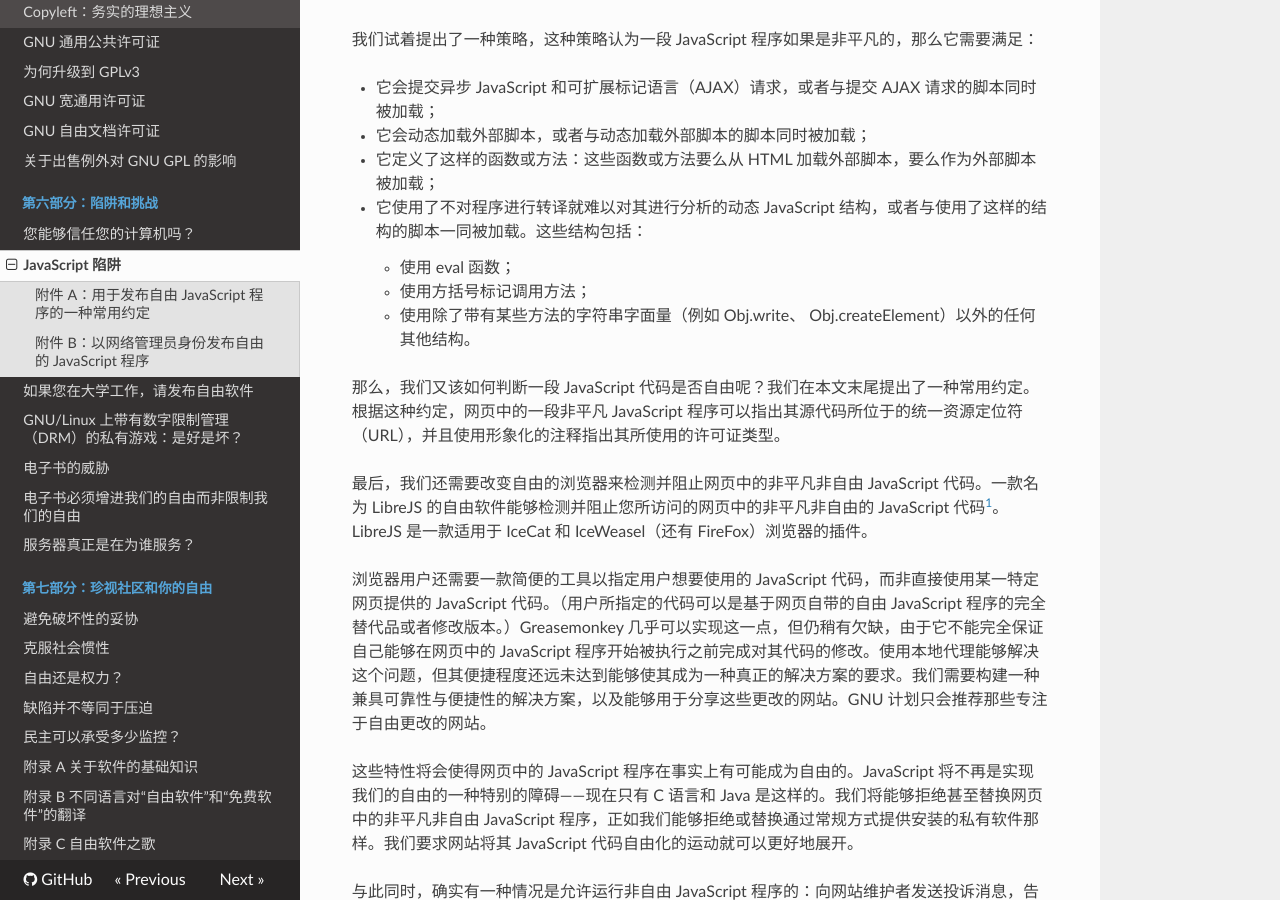
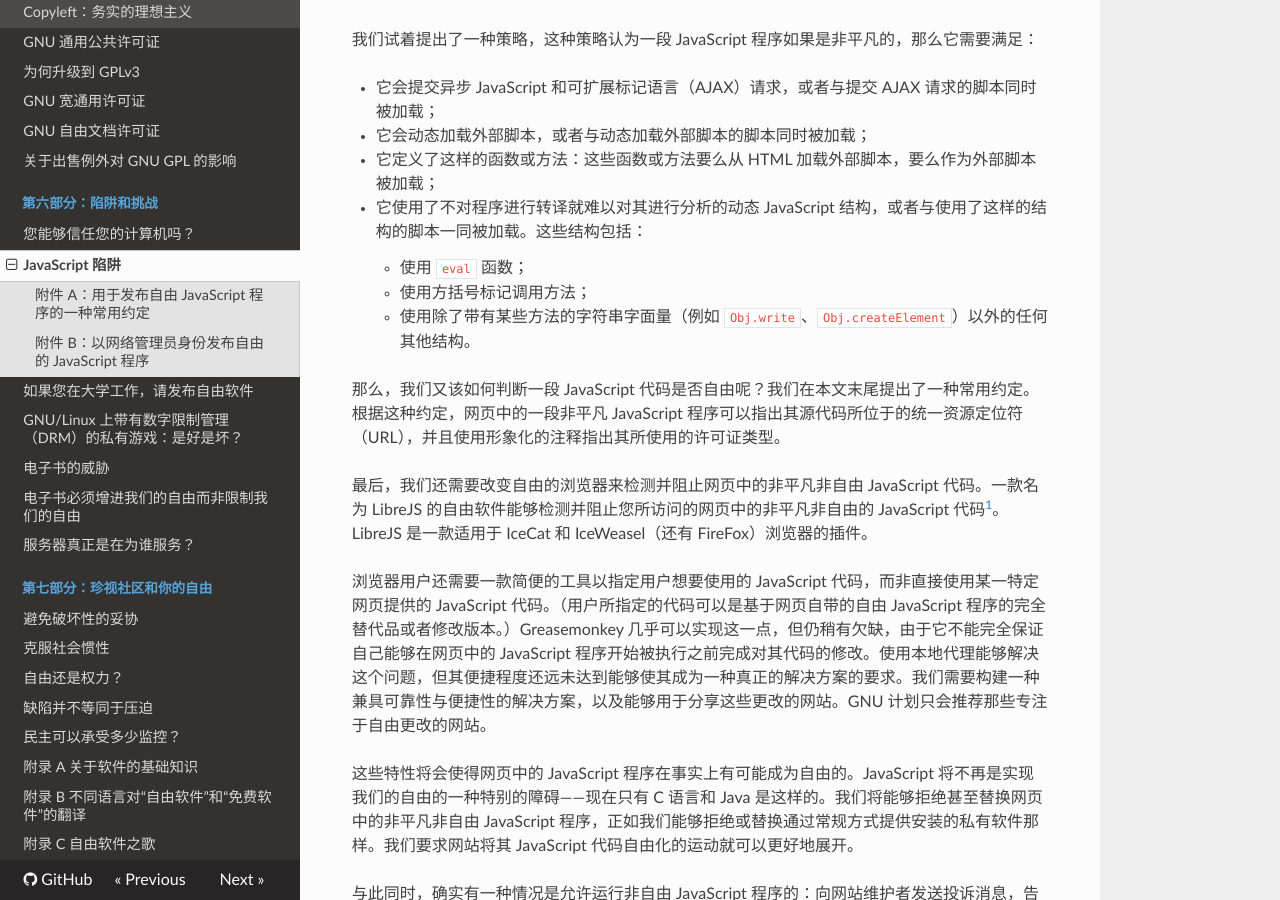
Before and after one commit to beijinglug/fsfs-zh, an MkDocs documentation site: the page built from docs/javascript-trap.md, in a window 1280 px wide and 900 px high, scrolled down 1623 px. Built offline with MkDocs 1.6.1, drawn with Linux system fonts in a browser that asks for light colours; nearby versions of some CDN libraries; old or Windows-style settings are respelled for this version of MkDocs; part of the change alters nothing that is shown.

```diff
--- a/docs/javascript-trap.md
+++ b/docs/javascript-trap.md
@@ -38,11 +38,11 @@ Java 小程序也是在浏览器中运行的，它们也会带来类似的问题
 
 -   它使用了不对程序进行转译就难以对其进行分析的动态 JavaScript 结构，或者与使用了这样的结构的脚本一同被加载。这些结构包括：
 
-    -   使用 eval 函数；
+    -   使用 `eval` 函数；
 
     -   使用方括号标记调用方法；
 
-    -   使用除了带有某些方法的字符串字面量（例如 Obj.write、<!--(pdf)\newline(pdf)--> Obj.createElement）以外的任何其他结构。
+    -   使用除了带有某些方法的字符串字面量（例如 `Obj.write`、`Obj.createElement`）以外的任何其他结构。
 
 那么，我们又该如何判断一段 JavaScript 代码是否自由呢？我们在本文末尾提出了一种常用约定。根据这种约定，网页中的一段非平凡 JavaScript 程序可以指出其源代码所位于的统一资源定位符（URL），并且使用形象化的注释指出其所使用的许可证类型。
 
```
